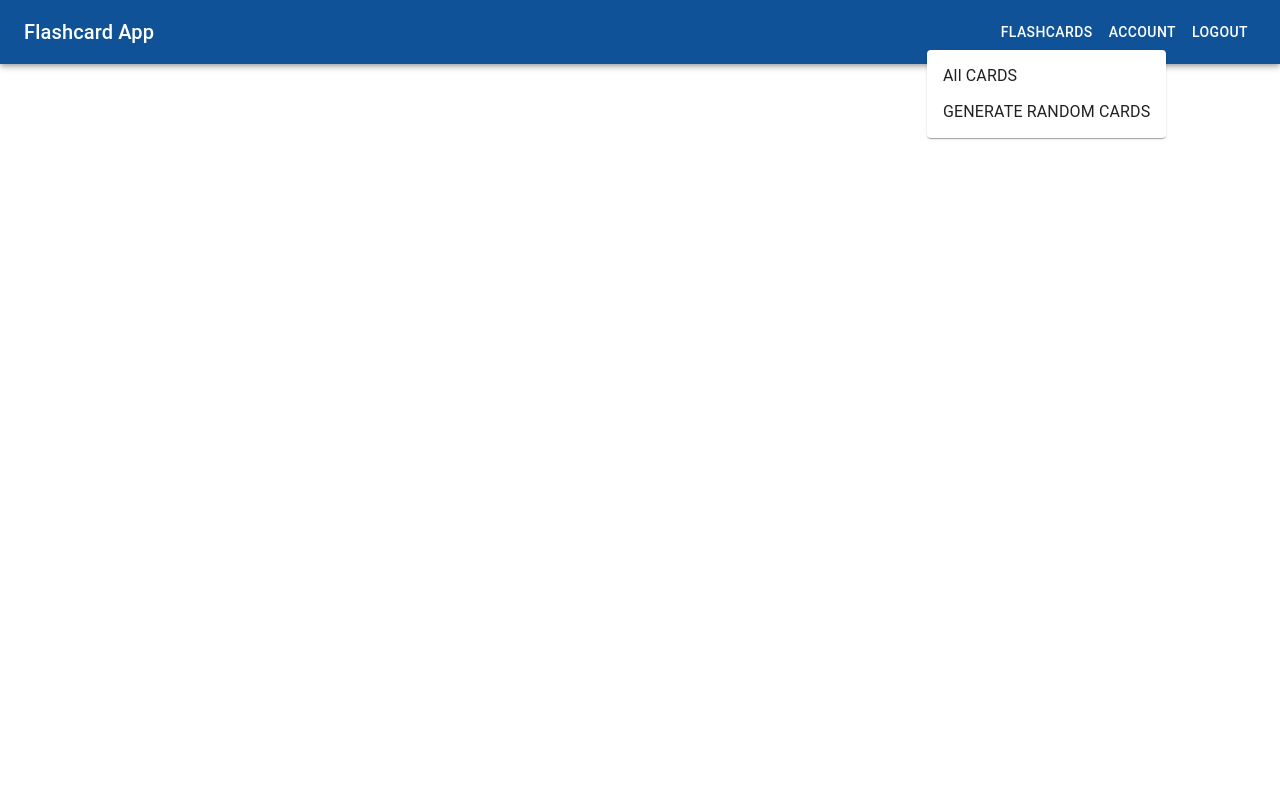
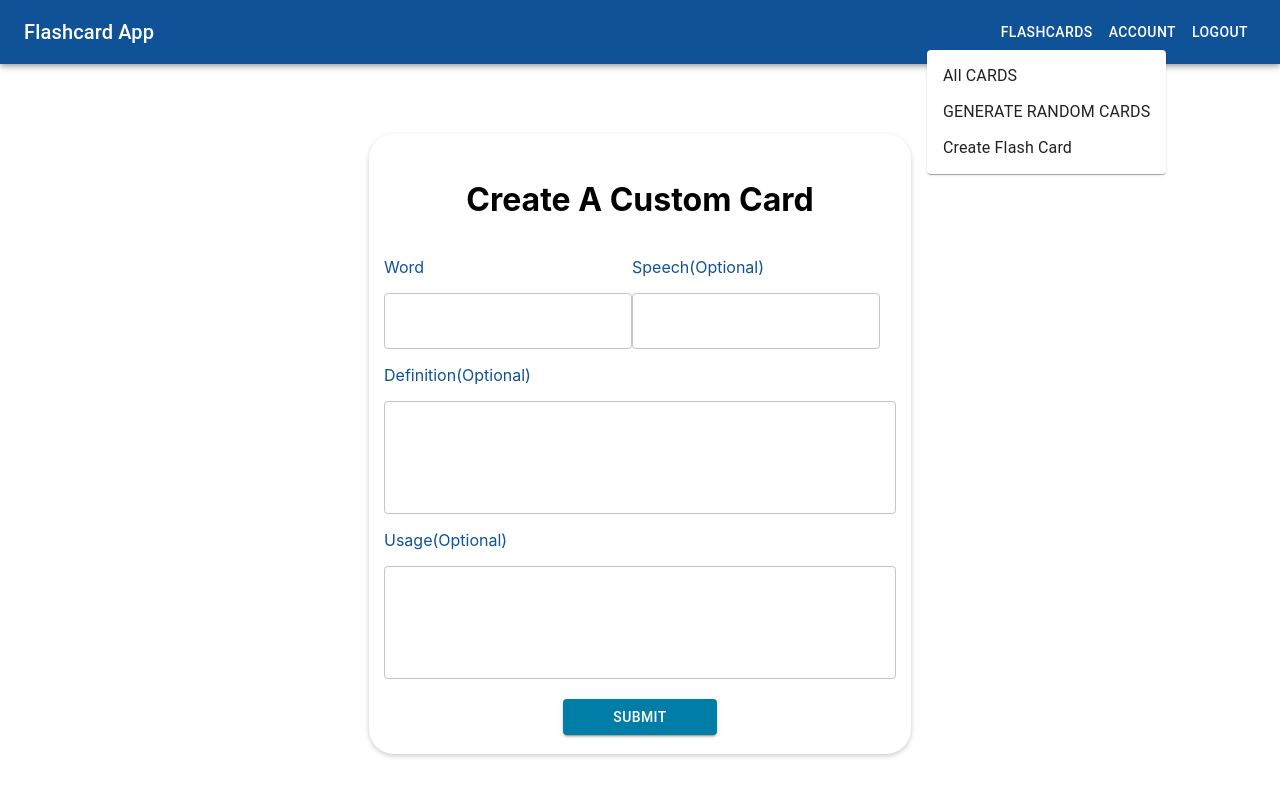
Before and after one commit to yuta346/flashcard-frontend-react, a React (Create React App) app: page /createflashcard in a window 1280 px wide. Both pictures are taken after a click on the button "FLASHCARDS". Shown: the top 796 px of the page. Built offline with nearby package versions, Linux system fonts and the light colour scheme.

Commit message:
add result table and display performance

```diff
--- a/src/App.css
+++ b/src/App.css
@@ -31,7 +31,6 @@
 
 .flashCard-middle {
   margin:auto;
-  margin-top:25px;
 }
 
 .flashCard-bottom{
@@ -52,7 +51,7 @@
 .flashCard-word{
   font-size: 50px;
   text-align: center;
-  margin-top:90px;
+  margin-top:70px;
 }
 
 .flashCard-definition{
@@ -72,6 +71,9 @@
   user-select: none;
 }
 
+
+
+
 .back-icon{
   position: absolute;
   top: 50%;
@@ -79,3 +81,33 @@
   cursor: pointer;
   user-select: none;
 }
+
+.create-flashcard-container{
+    border-radius: 25px;
+    position: relative;
+    padding: 25px 15px;
+    margin: auto;
+    margin-top: 70px;
+    width:40%;
+    height: 570px;
+    box-shadow: 0 2px 5px #ccc;
+    text-align: left;
+}
+
+.create-flashcard-top-container{
+  display:flex;
+}
+
+.create-flashcard-container h1{
+  text-align: center;
+}
+
+.create-flashcard-container p{
+  color:#0F5298;
+}
+
+
+.create-flashcard-button-container{
+  margin:20px 0 20px 0;
+  text-align: center;
+}
--- a/src/App.js
+++ b/src/App.js
@@ -7,6 +7,8 @@ import Login from "./components/Login";
 import Signup from "./components/Singup";
 import AllFlashCards from "./components/AllFlashCards";
 import RamdomFlashCards from "./components/RandomFlashCards";
+import CreateFlashCard from "./components/CreateFlashCard";
+import ResultTable from "./components/ResultTable"
 import {AuthContext} from "./AuthContext";
 
 
@@ -25,7 +27,9 @@ function App() {
         <Route path="/" exact component={Landing}/>
         <Route path="/allflashcards" exact component={AllFlashCards}/>
         <Route path="/randomflashcards" exact component={RamdomFlashCards}/>
+        <Route path="/createflashcard" exact component={CreateFlashCard}/>
         <Route path="/account" exact/>
+        <Route path="/result_table" exact component={ResultTable}/>
         <Route path="/login" exact component={Login}/>
         <Route path="/signup" exact component={Signup}/>
       </AuthContext.Provider>
--- /dev/null
+++ b/src/components/CreateFlashCard.js
@@ -0,0 +1,87 @@
+import React, {useState} from "react";
+import TextField from '@material-ui/core/TextField';
+import Button from '@material-ui/core/Button';
+import axios from "axios";
+
+
+
+
+const CreateFlashCard = () =>{
+
+    const [userInput, setUserInput] = useState({"word":null, "speech":null, "definition":null, "usage":null})
+
+
+    const userInputHandler = (e) => {
+        setUserInput({...userInput, [e.target.name]: e.target.value})
+    }
+
+    const submitHandler = async (e) => {
+        e.preventDefault();
+        const response = await axios.post('http://127.0.0.1:5000/api/add_word', {"session_id":sessionStorage.getItem("session_id"),"userInput":userInput});
+        const data  = response.data;
+
+    }
+
+
+
+    return (<div className="create-flashcard-container">
+                <h1>Create A Custom Card</h1>
+                <form onSubmit={submitHandler}>
+                    <div className="create-flashcard-top-container">
+                        <div>
+                            <p>Word</p>
+                            <TextField
+                                onChange={userInputHandler}
+                                style={{width:"100%"}}
+                                id="outlined-basic"
+                                variant="outlined"
+                                name="word"
+                            />
+                        </div>
+                        <div>
+                            <p>Speech(Optional)</p>
+                            <TextField
+                                onChange={userInputHandler}
+                                style={{width:"100%"}}
+                                id="outlined-basic"
+                                variant="outlined"
+                                name="speech"
+                            />
+                        </div>
+                    </div>
+
+                    <div className="create-flashcard-bottom-container">
+                        <p>Definition(Optional)</p>
+                        <TextField
+                            onChange={userInputHandler}
+                            style={{width:"100%"}}
+                            id="outlined-multiline-static"
+                            multiline
+                            rows={4}
+                            variant="outlined"
+                            name="definition"
+                        />
+                        <p>Usage(Optional) </p>
+                        <TextField
+                            onChange={userInputHandler}
+                            style={{width:"100%"}}
+                            id="outlined-multiline-static"
+                            multiline
+                            rows={4}
+                            variant="outlined"
+                            name="usage"
+                        />
+                        <div className="create-flashcard-button-container">
+                            <Button
+                                onClick={submitHandler}
+                                style={{backgroundColor:"#007EA7", color:"#FFFF", width:"30%"}}
+                                variant="contained">
+                                Submit
+                            </Button>
+                        </div>
+                    </div>
+                </form>
+            </div>)
+}
+
+export default CreateFlashCard;
--- a/src/components/FlashCard.js
+++ b/src/components/FlashCard.js
@@ -15,6 +15,7 @@ const useStyles = makeStyles((theme) => ({
     },
     button: {
       margin: theme.spacing(1, 1, 0, 0),
+      width: "100%",
     },
   }));
 
@@ -26,7 +27,6 @@ const FlashCard =(props) =>{
     const [value, setValue] = useState('');
     const [error, setError] = useState(false);
     const [helperText, setHelperText] = useState('Choose wisely...');
-    const [record, setRecord] = useState({"numAttempt":0})
 
 
 
@@ -36,18 +36,19 @@ const FlashCard =(props) =>{
         setError(false);
     };
 
+
+
     const handleSubmit = (event) => {
         event.preventDefault();
 
         if (value === short_definition) {
             setHelperText('You got it!');
-        setRecord({...record, [word]: true, numAttempt: record.numAttempt + 1})
-        console.log(record)
+            let isMastered = JSON.parse(sessionStorage.getItem("isMastered"));
+            isMastered[word][1] = true;
+            sessionStorage.setItem("isMastered",JSON.stringify(isMastered));
             setError(false);
         } else if (value !== short_definition) {
             setHelperText('Sorry, wrong answer!');
-        setRecord({...record, [word]: false, numAttempt: record.numAttempt + 1})
-        console.log(record)
             setError(true);
         } else {
             setHelperText('Please select an option.');
@@ -72,6 +73,7 @@ const FlashCard =(props) =>{
                             <div className="flashCard-top"/>
                             <div className="flashCard-middle">
                                 <p className="flashCard-word">{word}</p>
+
                             </div>
 
                             <form onSubmit={handleSubmit}>
@@ -83,11 +85,10 @@ const FlashCard =(props) =>{
                                     <FormControlLabel value={choices[3]} control={<Radio color="secondary"/>} label={choices[3]} />
                                     </RadioGroup>
                                     <FormHelperText style={{ fontSize: 16}}>{helperText}</FormHelperText>
+                                </FormControl>
                                 <Button type="submit" variant="outlined" color="default" className={classes.button}>
                                     Check Answer
                                 </Button>
-
-                                </FormControl>
                             </form>
                         </div>
                 }
--- a/src/components/Navbar.js
+++ b/src/components/Navbar.js
@@ -101,6 +101,12 @@ const Navbar = () => {
                           >
                            GENERATE RANDOM CARDS
                           </MenuItem>
+                          <MenuItem onClick={handleClose}
+                                    label="CreateFlashCard"
+                                    component={Link} to="/createflashcard"
+                          >
+                           Create Flash Card
+                          </MenuItem>
                         </MenuList>
                       </ClickAwayListener>
                     </Paper>
--- /dev/null
+++ b/src/components/ResultTable.js
@@ -0,0 +1,67 @@
+import React,{useState, useEffect} from "react";
+import { makeStyles } from '@material-ui/core/styles';
+import Table from '@material-ui/core/Table';
+import TableBody from '@material-ui/core/TableBody';
+import TableCell from '@material-ui/core/TableCell';
+import TableContainer from '@material-ui/core/TableContainer';
+import TableHead from '@material-ui/core/TableHead';
+import TableRow from '@material-ui/core/TableRow';
+import Paper from '@material-ui/core/Paper';
+
+
+const ResultTable = () =>{
+    const [isMastered, setIsMastered] = useState(JSON.parse(sessionStorage.getItem("isMastered")))
+    console.log(isMastered)
+
+    let numCorrect = 0;
+    let score = 0
+    let results = []
+    for (const [key, value] of Object.entries(isMastered)) {
+        console.log(`${key}: ${value[1]}`);
+        if (value[1] === true){
+             results.push({"id": value[0],"word":key, "result":"Correct"})
+             numCorrect ++;
+        }else{
+            results.push({"id": value[0],"word":key, "result":"Wrong"})
+        }
+        console.log(results)
+      }
+    results.sort((a, b) => (a.id > b.id) ? 1 : -1)
+    let length = results.length;
+    score = Math.round(numCorrect/length * 100)
+    console.log(length)
+    console.log(score)
+
+    return (
+        <div>
+            <div style={{ width: "25%" , margin:" 50px auto"}} >
+                <h1>Performance</h1>
+                <h2>Your Score: {isNaN(score)===true ? 0 : score} %</h2>
+            </div>
+
+            <TableContainer style={{ width: "25%" , margin:" 50px auto"}} component={Paper}>
+            <Table aria-label="simple table">
+            <TableHead>
+              <TableRow>
+                <TableCell style={{fontSize:"1.2rem"}}>Attempted Words</TableCell>
+                <TableCell style={{fontSize:"1.2rem"}} align="right">Result</TableCell>
+              </TableRow>
+            </TableHead>
+            <TableBody>
+              {results.map((row) => (
+                <TableRow key={row.word}>
+                  <TableCell style={{fontSize:"1rem"}} component="th" scope="row">
+                    {row.word}
+                  </TableCell>
+                  <TableCell style={{fontSize:"1rem"}} align="right">{row.result}</TableCell>
+                </TableRow>
+              ))}
+            </TableBody>
+          </Table>
+        </TableContainer>
+        </div>
+
+      );
+}
+
+export default ResultTable;
--- a/src/components/Singup.js
+++ b/src/components/Singup.js
@@ -54,8 +54,6 @@ const Signup = () => {
                     />
                     <button>Sign up</button>
                 </form>
-                <p>{auth.username}</p>
-                <p>{auth.session_id}</p>
             </div>)
 }
 
```
Also changed, not shown: src/components/AllFlashCards.js (+11 -9 lines). Lines whose indentation alone changed are shown as unchanged.
